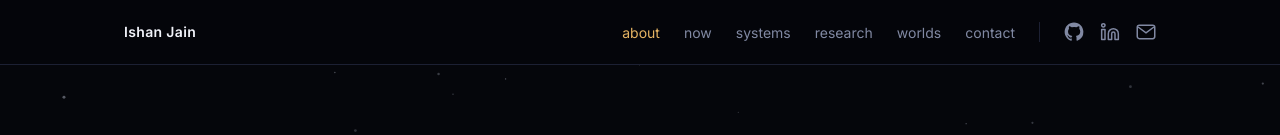
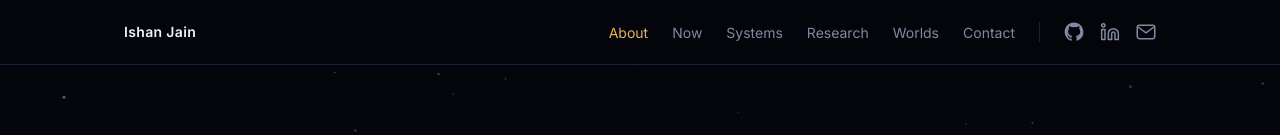
Before and after one commit to Perseus4674/Ishan, a Next.js app: page / in a window 1280 px wide. Shown: the top 135 px of the page. Built offline with nearby package versions, Linux system fonts and the light colour scheme; no server answers.

Commit message:
Sentence-case navigation
Nav links, the mobile menu label and the skip link lose the lowercase
voice. Scroll-spy is unchanged and the active item stays amber text
only — no underline, no border.

```diff
--- a/src/components/layout/MobileNav.tsx
+++ b/src/components/layout/MobileNav.tsx
@@ -70,12 +70,12 @@ export function MobileNav({ open, onClose, activeId }: MobileNavProps) {
       className="fixed inset-0 z-[60] bg-void md:hidden"
     >
       <div className="content-width flex h-16 items-center justify-between px-4 sm:px-6">
-        <span className="text-sm font-semibold text-head">menu</span>
+        <span className="text-sm font-semibold text-head">Menu</span>
         <button
           ref={closeButtonRef}
           type="button"
           onClick={onClose}
-          aria-label="close menu"
+          aria-label="Close menu"
           className="flex h-10 w-10 items-center justify-center rounded text-head"
         >
           <svg viewBox="0 0 24 24" fill="none" stroke="currentColor" strokeWidth="1.8" strokeLinecap="round" className="h-6 w-6" aria-hidden="true">
--- a/src/components/layout/Nav.tsx
+++ b/src/components/layout/Nav.tsx
@@ -80,7 +80,7 @@ export function Nav() {
           onClick={() => setMobileOpen(true)}
           aria-expanded={mobileOpen}
           aria-controls="mobile-nav"
-          aria-label="open menu"
+          aria-label="Open menu"
           className="flex h-10 w-10 items-center justify-center rounded text-head md:hidden"
         >
           <svg viewBox="0 0 24 24" fill="none" stroke="currentColor" strokeWidth="1.8" strokeLinecap="round" className="h-6 w-6" aria-hidden="true">
--- a/src/components/layout/SkipLink.tsx
+++ b/src/components/layout/SkipLink.tsx
@@ -4,7 +4,7 @@ export function SkipLink() {
       href="#main-content"
       className="fixed left-4 top-4 z-[100] -translate-y-24 rounded bg-amber px-4 py-2 font-medium text-void transition-transform focus:translate-y-0"
     >
-      skip to content
+      Skip to content
     </a>
   );
 }
--- a/src/content/nav.ts
+++ b/src/content/nav.ts
@@ -1,8 +1,8 @@
 export const navLinks = [
-  { id: "about", label: "about" },
-  { id: "now", label: "now" },
-  { id: "systems", label: "systems" },
-  { id: "research", label: "research" },
-  { id: "worlds", label: "worlds" },
-  { id: "contact", label: "contact" },
+  { id: "about", label: "About" },
+  { id: "now", label: "Now" },
+  { id: "systems", label: "Systems" },
+  { id: "research", label: "Research" },
+  { id: "worlds", label: "Worlds" },
+  { id: "contact", label: "Contact" },
 ] as const;
```
